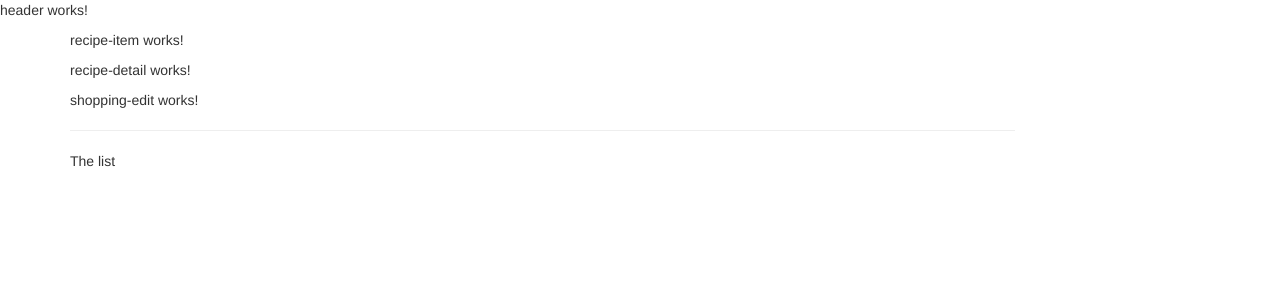
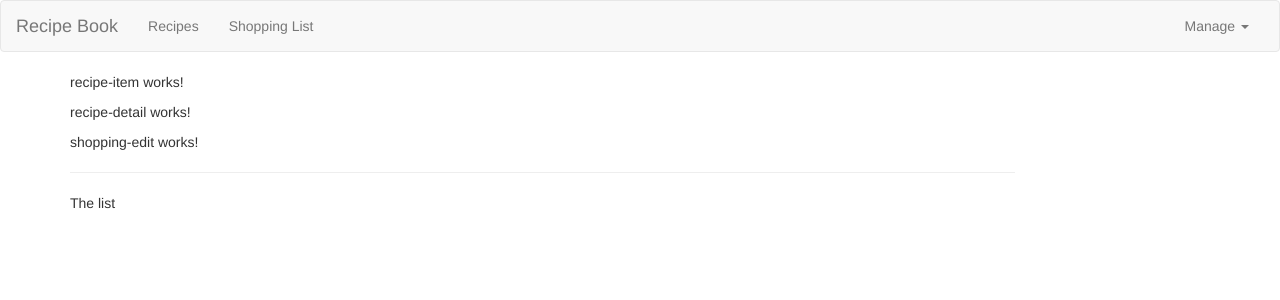
Before and after one commit to madalinaeleonorag/Shopping-Recipes, an Angular app: page / in a window 1280 px wide. Shown: the top 300 px of the page. Built offline with nearby package versions, Linux system fonts and the light colour scheme.

Commit message:
style header

```diff
--- a/src/app/header/header.component.html
+++ b/src/app/header/header.component.html
@@ -1 +1,24 @@
-<p>header works!</p>
+<nav class="navbar navbar-default">
+  <div class="container-fluid">
+    <div class="navbar-header">
+      <a href="#" class="navbar-brand"> Recipe Book </a>
+    </div>
+    <div class="collapse navbar-collapse">
+      <ul class="nav navbar-nav">
+        <li><a href="#">Recipes</a></li>
+        <li><a href="#">Shopping List</a></li>
+      </ul>
+      <ul class="nav navbar-nav navbar-right">
+        <li class="dropdown">
+          <a href="#" class="dropdown-toggle" role="button"
+            >Manage <span class="caret"></span
+          ></a>
+          <ul class="dropdown-menu">
+            <li><a href="#">Save Data</a></li>
+            <li><a href="#">Fetch Data</a></li>
+          </ul>
+        </li>
+      </ul>
+    </div>
+  </div>
+</nav>
```
